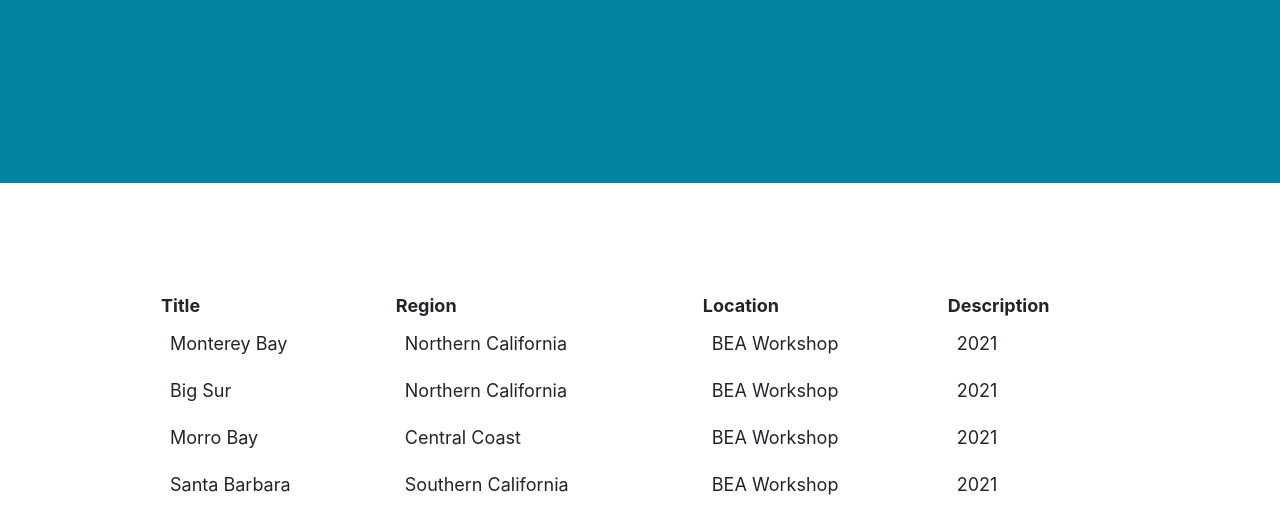
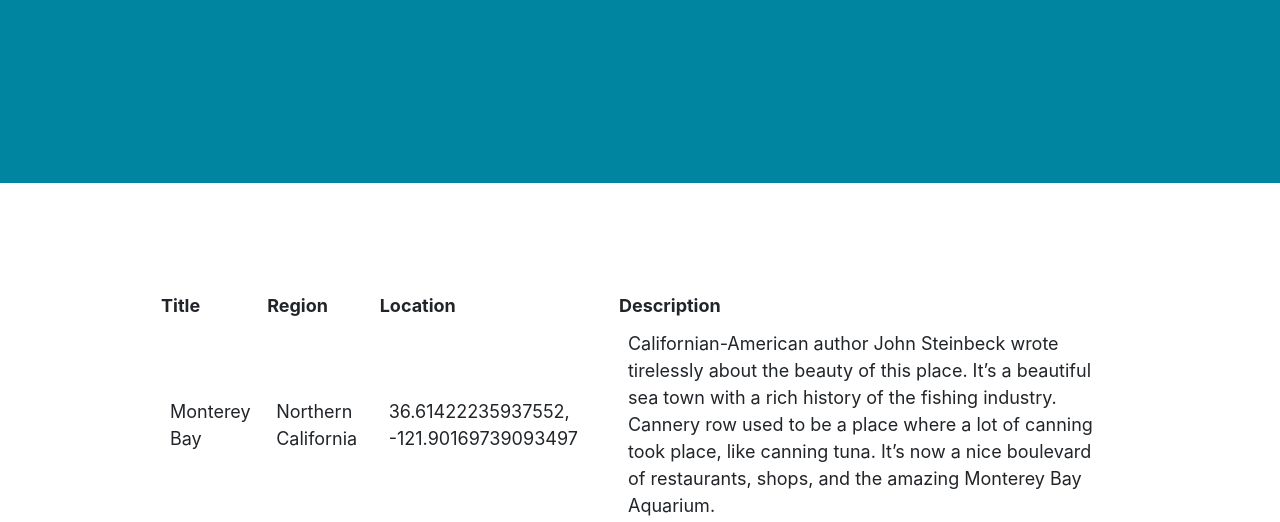
Before and after one commit to chris-ferenci/chris-ferenci.github.io, a plain HTML site: page list.html in a window 1280 px wide. Shown: the part 273-795 px from the top of the page. Drawn offline with Linux system fonts and the light colour scheme.

Commit message:
Assignment fixes 1

```diff
--- a/list.html
+++ b/list.html
@@ -11,7 +11,7 @@
         <nav class="navbar navbar-expand-lg bg-secondary text-uppercase fixed-top" id="mainNav">
             <div class="container">
                 <!--This code defines the "My Webpage" link in the top right corner of the navigation pane-->
-                <a class="navbar-brand" href="/index.html">My Webpage</a>
+                <a class="navbar-brand" href="./index.html">My Webpage</a>
                 <!--This code defines the "List" link in the top left corner of the navigation pane-->
                 <ul class="navbar-nav ms-auto">
                     <li class="nav-item mx-0 mx-lg-1"><a class="nav-link py-3 px-0 px-lg-3 rounded" href="./list.html">List</a></li>
--- a/list_data.json
+++ b/list_data.json
@@ -2,32 +2,32 @@
 	"californiaDestinations": [{
 		"Title": "Monterey Bay",
 		"Region": "Northern California",
-		"Location": "BEA Workshop",
-		"Description": "2021"
+		"Location": "36.61422235937552, -121.90169739093497",
+		"Description": "Californian-American author John Steinbeck wrote tirelessly about the beauty of this place. It’s a beautiful sea town with a rich history of the fishing industry. Cannery row used to be a place where a lot of canning took place, like canning tuna. It’s now a nice boulevard of restaurants, shops, and the amazing Monterey Bay Aquarium."
 	},
 	{
 		"Title": "Big Sur",
 		"Region": "Northern California",
-		"Location": "BEA Workshop",
-		"Description": "2021"
+		"Location": "36.27155770138625, -121.80800577321753",
+		"Description": "Big Sur is awesome just because. If you’re driving down the Pacific Coast Highway from Monterey, you’ll have to drive through this anyway. As you’re driving, just pick any spot of the side of the road to take in the views. It’s amazing."
 	},
 	{
 		"Title": "Morro Bay",
 		"Region": "Central Coast",
-		"Location": "BEA Workshop",
-		"Description": "2021"
+		"Location": "35.36549127587537, -120.85050014572629",
+		"Description": "Probably only worth visiting for a couple hours or just driving through. It has a unique Central Coast vibe that is very different from NorCal or SoCal. Very quaint and relaxed. Known for Morro Rock, a giant rock right on the coast, you certainly can’t miss it."
 	},
 	{
 		"Title": "Santa Barbara",
 		"Region": "Southern California",
-		"Location": "BEA Workshop",
-		"Description": "2021"
+		"Location": "34.41545779371369, -119.69369246831732",
+		"Description": "If you just want to chill on the beach, Santa Barbara is amazing for it. Less crowded than LA, and easy to access the beaches. For Restaurants, Shopping, and the like, go to State Street. It’s super fun. Stick to Lower State street if you want to stick close to the beach. Parking can be tricky, so keep an eye out and be prepared to walk!"
 	},
 	{
 		"Title": "Los Angeles",
 		"Region": "Southern California",
-		"Location": "BEA Workshop",
-		"Description": "2021"
+		"Location": "34.053072019792445, -118.26522208113032",
+		"Description": "Los Angeles, the land of endless beaches, Hollywood, and beautiful mountain ranges. Los Angeles has something for everyone."
 	}]
 
 }
```
Also changed, not shown: index.html (+1 -1 lines).
